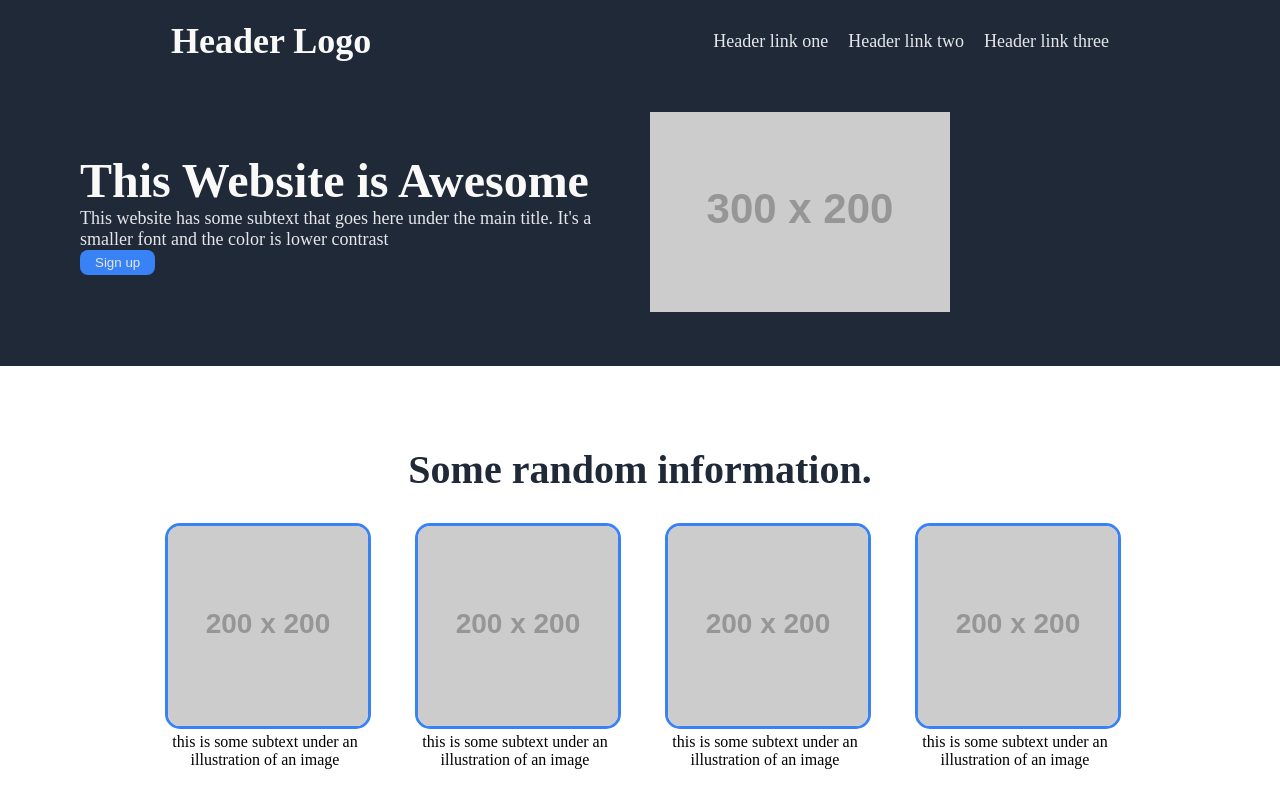
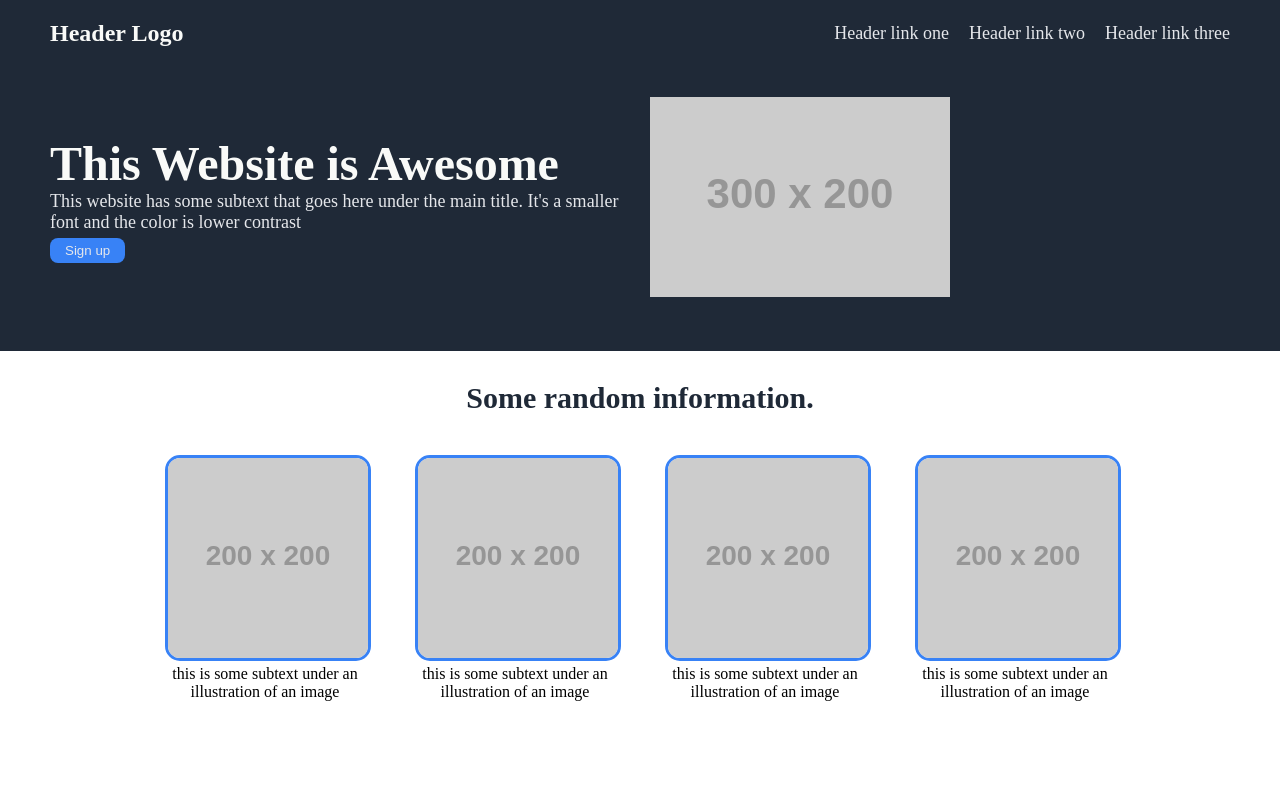
Before and after one commit to Tomasjaggard/odin-landing-page, a plain HTML site: page index.html in a window 1280 px wide. Shown: the top 800 px of the page. Drawn offline with Linux system fonts and the light colour scheme; placeholder pictures from the web are drawn by us.

Commit message:
Add styling modifications

```diff
--- a/index.html
+++ b/index.html
@@ -9,7 +9,7 @@
 <body>
     <div class="header">
         <nav>
-            <div class="left-nav"><h1>Header Logo</h1></div>
+            <div class="left-nav"><p><strong>Header Logo</strong></p></div>
             <div class="right-nav">
                 <ul>
                     <li><a href="#">Header link one</a></li>
@@ -21,11 +21,9 @@
     </div>
     <div class="main">
         <div class="main-left">
-            <ul>
-                <li><h1>This Website is Awesome</h1></li>
-                <li><p>This website has some subtext that goes here under the main title. It's a smaller font and the color is lower contrast</p></li>
-                <li><button>Sign up</button></li>
-            </ul>
+            <h1>This Website is Awesome</h1>
+            <p>This website has some subtext that goes here under the main title. It's a smaller font and the color is lower contrast</p></li>
+            <button>Sign up</button>
         </div>
         <div class="main-right">
             <img src="https://placehold.co/300x200/png"></a>
@@ -33,7 +31,7 @@
     </div>
     <div class="info">
         <div class="title">
-            <h1>Some random information.</h1>
+            <h2><strong>Some random information.</strong></h2>
         </div>
         <div class="blocks">
             <div class="subsection">
@@ -65,7 +63,7 @@
     <div class="call">
         <div class="call-box">
             <div class="call-text">
-                <h1>Call to action! It's time!</h1>
+                <h2>Call to action! It's time!</h2>
                 <p>Sign up for our product by clicking that button right over there!</p>
             </div>
             <div class="call-button">
--- a/styles.css
+++ b/styles.css
@@ -21,11 +21,12 @@ body{
 
 nav{
     display: flex;
-    justify-content: space-around;
+    justify-content: space-between;
     align-items: center;
+    padding: 0px 50px;
 }
 
-.left-nav{
+.left-nav p{
     font-size: 24px;
     color: #f9faf8;
 }
@@ -44,7 +45,7 @@ a{
 }
 
 .main{
-    padding: 50px;
+    padding: 50px 50px;
     background-color: #1F2937;
     display: flex;
     align-items: center;
@@ -73,15 +74,19 @@ button{
     font-weight: bold;
 }
 
-.main-left li{
+.main-left p{
     list-style: none;
     color: #E5E7EB;
     font-size: 18px;
-    padding-left: 30px;
+    padding-bottom: 5px;
+}
+
+.main-right img{
+    flex-grow: 1;
 }
 
 .info{
-    padding: 50px;
+    padding: 0px 50px;
     background-color: white;
     display: flex;
     flex-direction: column;
@@ -91,7 +96,7 @@ button{
 }
 
 .title{
-    padding: 10px 0px;
+    padding: 10px 50px;
     color: #1F2937;
     font-size: 20px;
     font-weight: bold;
@@ -100,6 +105,7 @@ button{
 }
 
 .blocks{
+    padding: 10px 50px;
     display: flex;
     justify-content: center;
     align-items: center;
```
